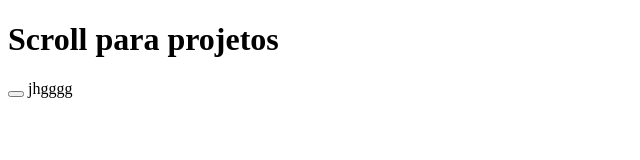
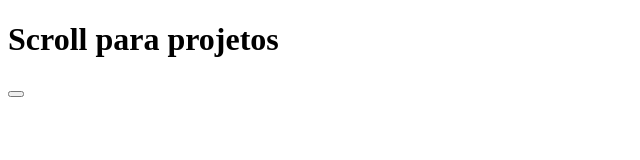
Before and after one commit to digitalzapsoftware/Scroll-para-projetos, a plain HTML site: page index.html in a window 1280 px wide. Shown: the full height of the page, 0-640 px from the left. Drawn offline with Linux system fonts and the light colour scheme.

Commit message:
excluindo

```diff
--- a/index.html
+++ b/index.html
@@ -17,7 +17,7 @@
     </button>
 
     <script src="script.js"></script>
-    jhgggg
+
 
 </body>
 </html>
```
